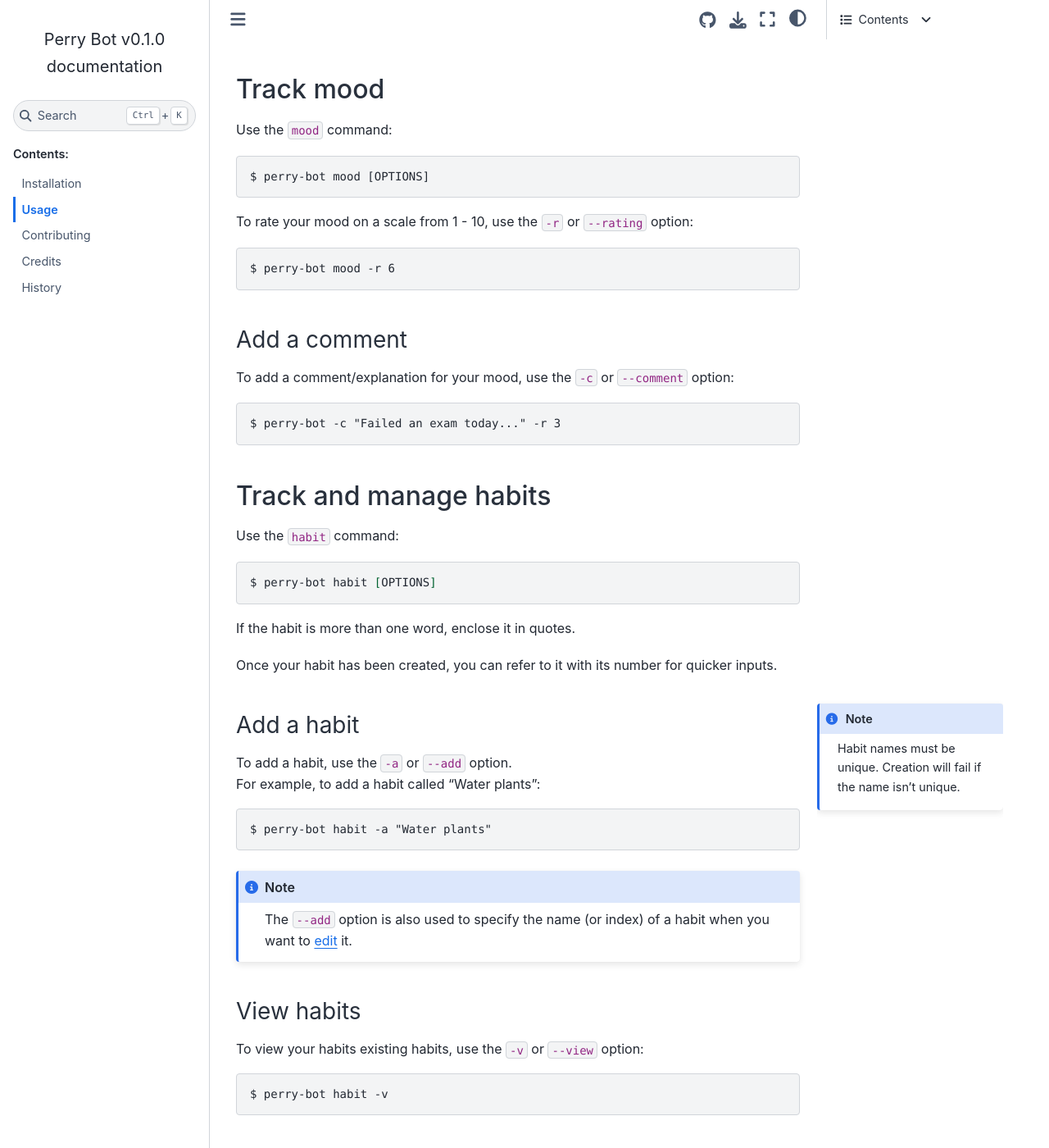
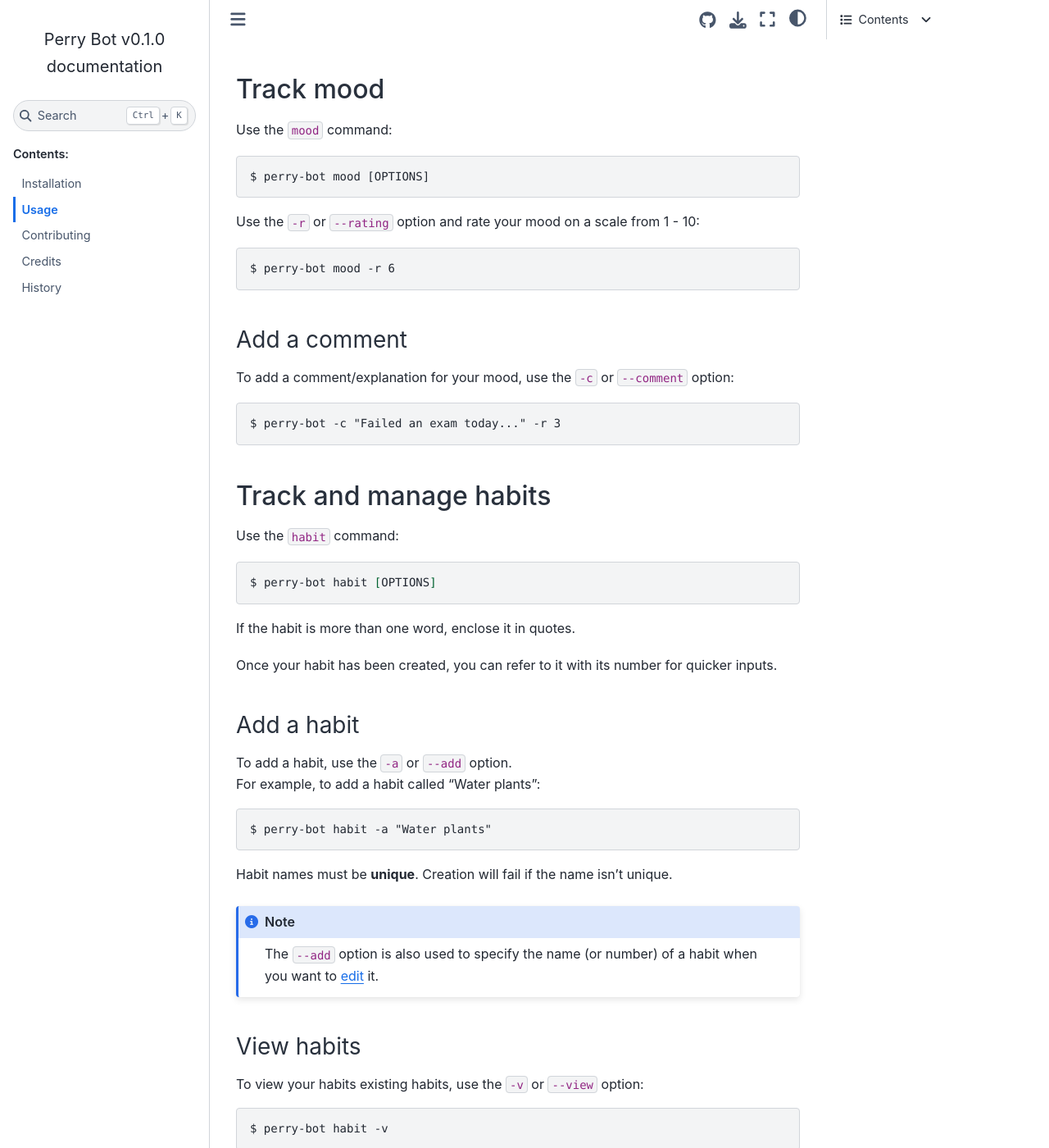
Before and after one commit to shunnkou/perry-bot, a Sphinx documentation site: the page built from docs/usage.rst, in a window 1280 px wide and 1400 px high, scrolled down 1448 px. Shown: the whole window at 82% size. Built offline with Sphinx 7.4.7 and the Sphinx Book theme 1.1.4, drawn with Linux system fonts in a browser that asks for light colours; some of the changed text lies outside the part shown.

Commit message:
Update docs' readability and docstring.

```diff
--- a/docs/installation.rst
+++ b/docs/installation.rst
@@ -32,7 +32,7 @@
 This is the preferred method to install Perry Bot, as it will
 automatically create a virtual environment for Perry Bot and add the binary to your PATH.
 
-If you don't have `pipx`_ installed, see pipx's `installation guide`_
+If you don't have `pipx`_ installed, see pipx's `installation guide`_.
 
 .. _pipx: https://pipxproject.github.io/pipx/
 .. _installation guide: https://pipxproject.github.io/pipx/installation/
--- a/docs/usage.rst
+++ b/docs/usage.rst
@@ -68,13 +68,11 @@
 Edit schedule
 ^^^^^^^^^^^^^
 
-TO edit the reminder's schedule, use the ``-e`` or ``--edit`` option:
+To edit the reminder's schedule, use the ``-e`` or ``--edit`` option:
 
 .. code-block::
 
     $ perry-bot water --edit
-
-
 
 
 Track mood
@@ -87,7 +85,7 @@
     $ perry-bot mood [OPTIONS]
 
 
-To rate your mood on a scale from 1 - 10, use the ``-r`` or ``--rating`` option:
+Use the ``-r`` or ``--rating`` option and rate your mood on a scale from 1 - 10:
 
 .. code-block::
 
@@ -119,13 +117,6 @@
 Once your habit has been created, you can refer to it with its number for quicker inputs.
 
 
-.. margin::
-
-    .. note::
-
-        Habit names must be unique. Creation will fail if the name isn't unique.
-
-
 Add a habit
 ^^^^^^^^^^^
 
@@ -136,10 +127,11 @@
 
     $ perry-bot habit -a "Water plants"
 
+Habit names must be **unique**. Creation will fail if the name isn't unique.
 
 .. note::
 
-    The ``--add`` option is also used to specify the name (or index) of a habit when you want to `edit`_ it.
+    The ``--add`` option is also used to specify the name (or number) of a habit when you want to `edit`_ it.
 
 
 View habits
@@ -185,8 +177,8 @@
 Edit a habit
 ^^^^^^^^^^^^
 
-| To edit a habit, use the ``-e`` or ``--edit`` option with the target to edit
-  - ``name``, ``frequency``, or ``start date``, and the name or index of the original habit,
+| To edit a habit, use the ``-e`` or ``--edit`` option with the target to edit,
+  ``name``, ``frequency``, or ``start date``, and the name or number of the original habit,
   separated by a comma.
 
 To change the name of a habit, remember to add the name or number of the original habit with ``-a``:
@@ -298,14 +290,14 @@
       - 2021-03-01
     * - ``water``
       - ``-v``, ``--view``
-      - x%Y-%m-%d,
+      - x%Y-%m-%d
 
-        %Y-%m,
+        %Y-%m
 
-        %Y
-      - 2021-02-04,
+        %
+      - 2021-02-04
 
-        2021-02,
+        2021-02
 
         2021
 
@@ -323,14 +315,14 @@
       - 2021-12-11
     * - ``viz``
       - ``-c``, ``--compare``
-      - "%Y-%m-%d,%Y-%m-%d",
+      - "%Y-%m-%d,%Y-%m-%d"
 
-        "%Y-%m,%Y-%m",
+        "%Y-%m,%Y-%m"
 
         "%Y,%Y"
-      - "2021-02-04,2021-02,05",
+      - "2021-02-04,2021-02,05"
 
-        "2021-02,2021-01",
+        "2021-02,2021-01"
 
         "2021,2020"
 
```
Also changed, not shown: other parts of docs/installation.rst (+1 -1 lines), other parts of docs/usage.rst (+1 -1 lines), README.md (+2 -1 lines), 1 other file.
